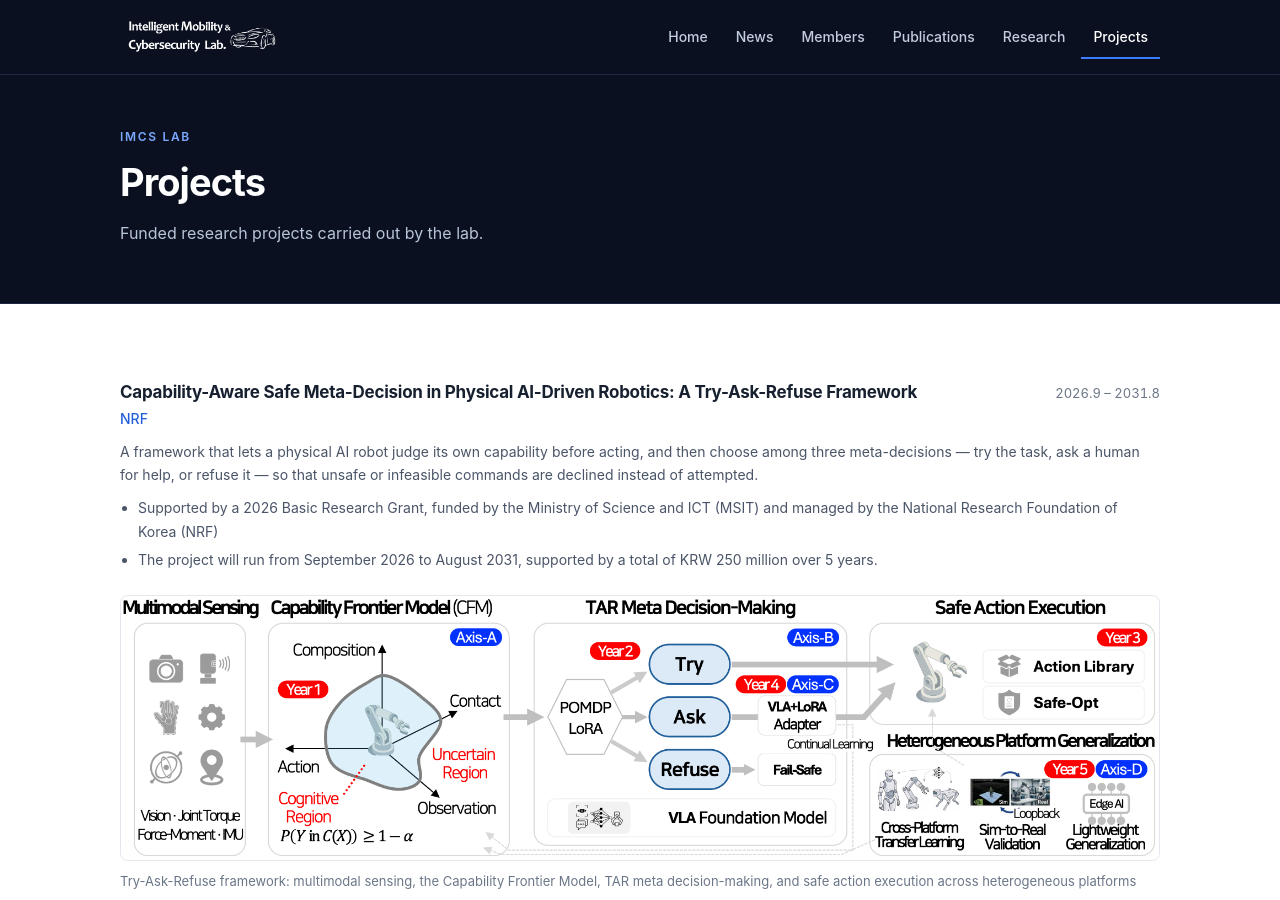
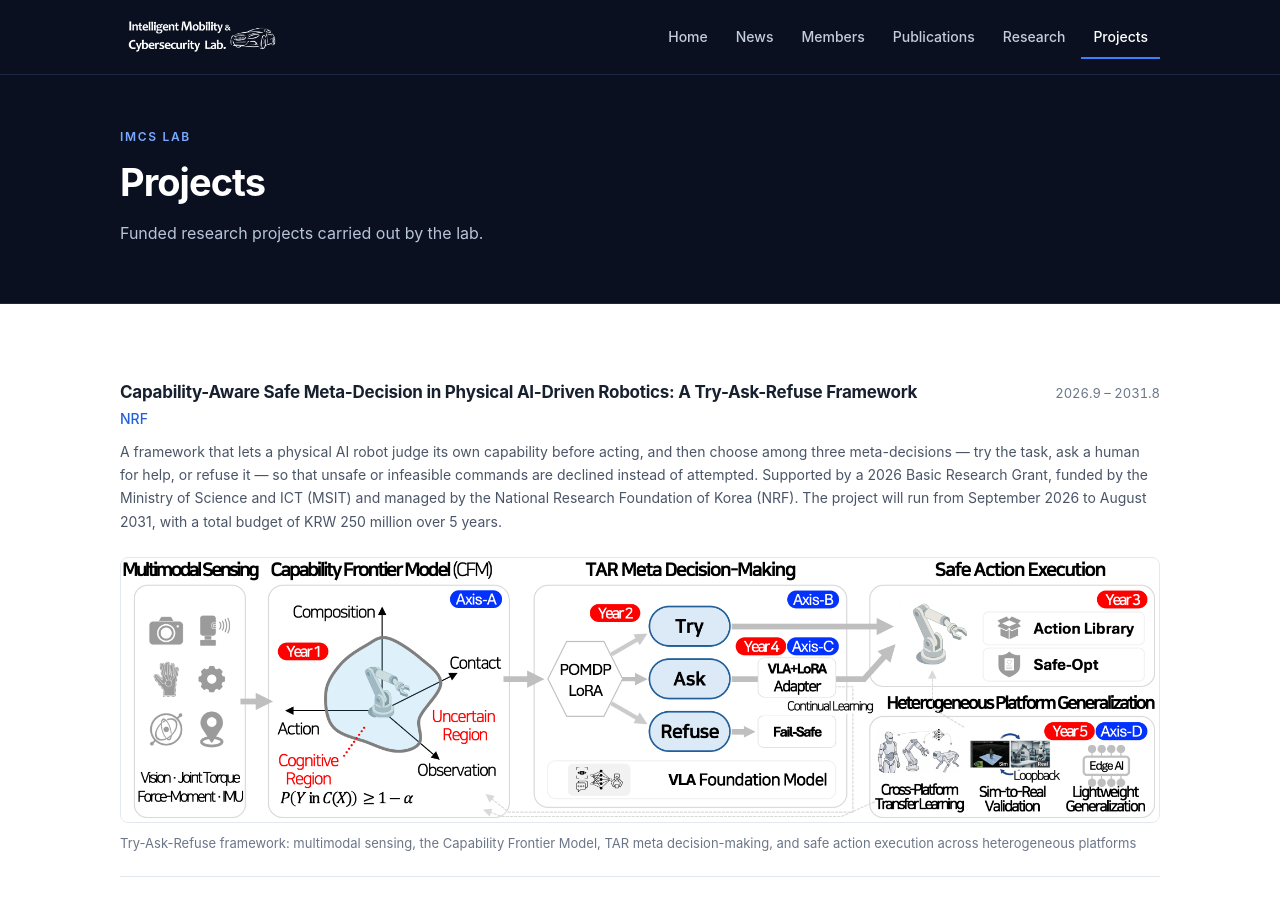
Before and after one commit to imcslab/imcslab.github.io, a Jekyll site: the page built from projects.html, in a window 1280 px wide and 900 px high. Built offline with Jekyll 4.4.1, drawn with Linux system fonts in a browser that asks for light colours.

Commit message:
Projects: fold the grant details into the summary paragraph
Co-Authored-By: Claude Opus 5 (1M context) <noreply@anthropic.com>

```diff
--- a/_data/projects.yml
+++ b/_data/projects.yml
@@ -20,10 +20,11 @@
     A framework that lets a physical AI robot judge its own capability before
     acting, and then choose among three meta-decisions — try the task,
     ask a human for help, or refuse it — so that unsafe or infeasible
-    commands are declined instead of attempted.
-  points:
-    - "Supported by a 2026 Basic Research Grant, funded by the Ministry of Science and ICT (MSIT) and managed by the National Research Foundation of Korea (NRF)"
-    - "The project will run from September 2026 to August 2031, supported by a total of KRW 250 million over 5 years."
+    commands are declined instead of attempted. Supported by a 2026 Basic
+    Research Grant, funded by the Ministry of Science and ICT (MSIT) and
+    managed by the National Research Foundation of Korea (NRF). The project
+    will run from September 2026 to August 2031, with a total budget of
+    KRW 250 million over 5 years.
   image: "/assets/uploads/2026_NRF_TAR_framework.png"
   caption: "Try-Ask-Refuse framework: multimodal sensing, the Capability Frontier Model, TAR meta decision-making, and safe action execution across heterogeneous platforms"
 
```
